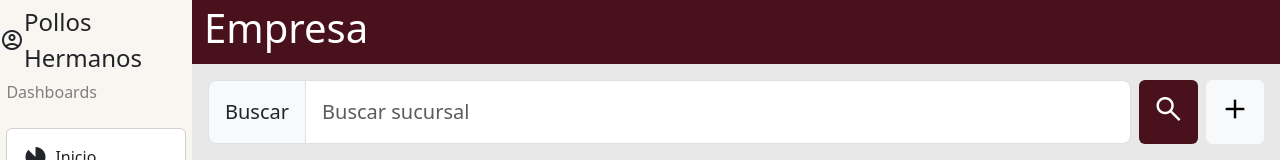
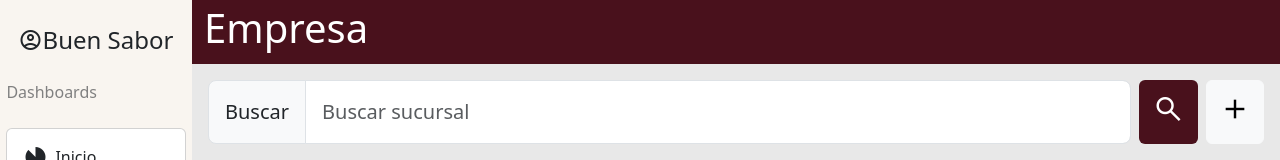
Before and after one commit to chiro45/dashBoardBuenSabor, a React (Vite) app: page /company in a window 1280 px wide. Shown: the top 160 px of the page. Built offline with nearby package versions, Linux system fonts and the light colour scheme.

Commit message:
change name buen sabor

```diff
--- a/src/components/ui/SIdebar/Sidebar.tsx
+++ b/src/components/ui/SIdebar/Sidebar.tsx
@@ -5,7 +5,7 @@ export const Sidebar = () => {
     <div className={styles.containerSidebar}>
       <div className={styles.containerNameSidebar}>
         <span className="material-symbols-outlined">account_circle </span>
-        <span>Pollos Hermanos</span>
+        <span>Buen Sabor</span>
       </div>
       <div className={styles.containerItemsSidebar}>
         <div>
```
